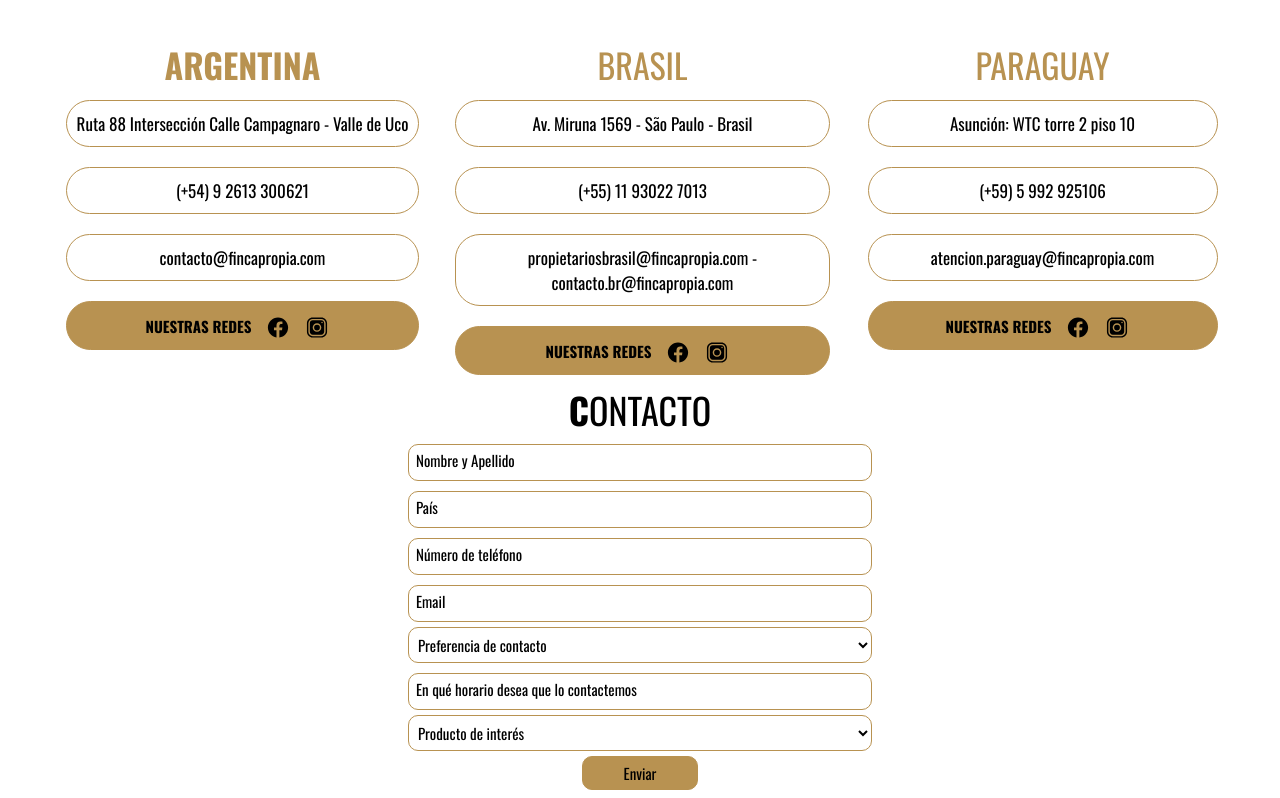
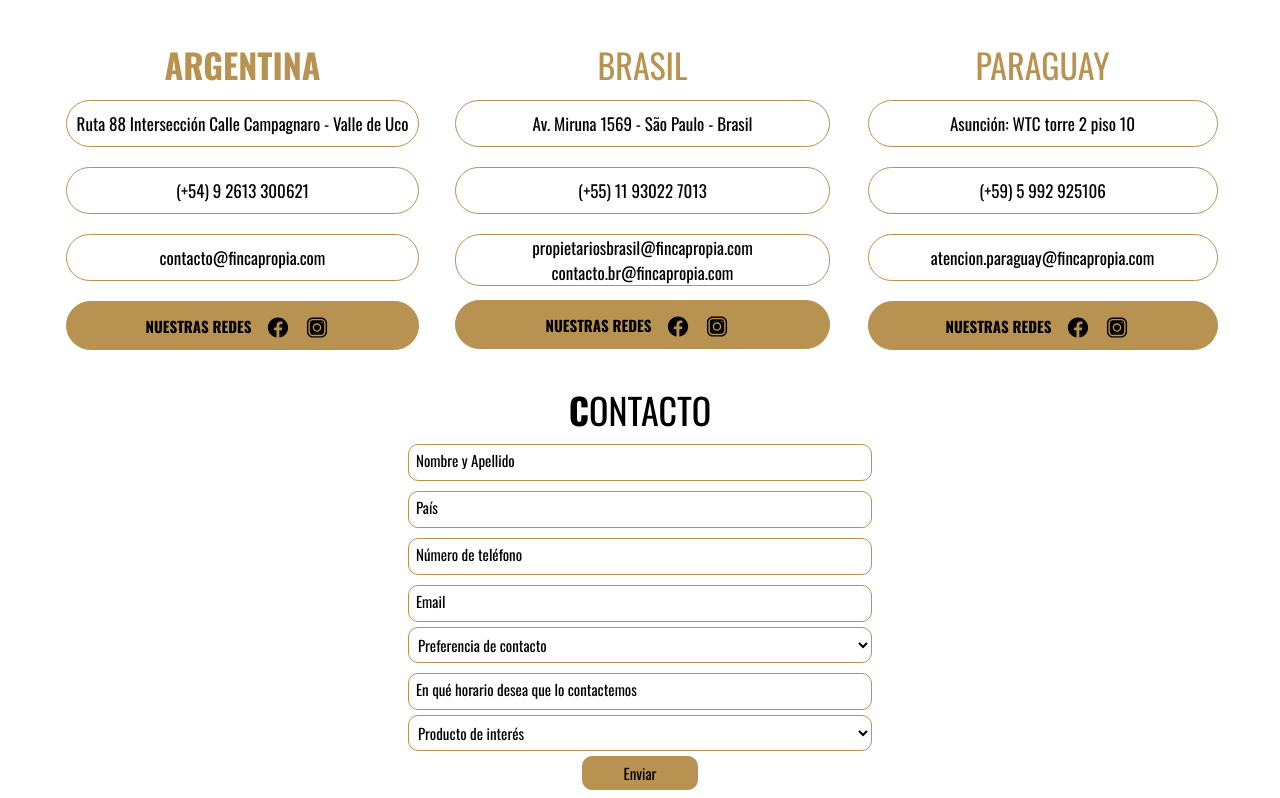
Before and after one commit to faucesmou/Finca-SinglePage, a React (Create React App) app: page / in a window 1280 px wide. Shown: the part 3171-3969 px from the top of the page. Built offline with nearby package versions, Linux system fonts and the light colour scheme; a web font is replaced by a local one.

Commit message:
Ajustes de botón mail para que cuadre mejor con el resto.

```diff
--- a/src/components/pages/Home.jsx
+++ b/src/components/pages/Home.jsx
@@ -481,7 +481,7 @@ function Home() {
                     </div>
                     <div className="descripcion">
                       <button className="contact-media-button">
-                      propietariosbrasil@fincapropia.com - contacto.br@fincapropia.com
+                      propietariosbrasil@fincapropia.com <br /> contacto.br@fincapropia.com
                       </button>
                     </div>
                     <div className="descripcion">
@@ -648,7 +648,7 @@ function Home() {
                         <span className="phone-number">(+55) 11 93022 7013</span>
                       </button>
 
-                      <button>propietariosbrasil@fincapropia.com - contacto.br@fincapropia.com</button>
+                      <button className="mail-button">propietariosbrasil@fincapropia.com  contacto.br@fincapropia.com</button>
                       <button className="social-media-button">
                         <span className="our-social-networks-text">NUESTRAS REDES</span>
                         <a href="https://www.facebook.com/fincapropia" target="_blank" rel="noreferrer">
--- a/src/styles/Home/home.css
+++ b/src/styles/Home/home.css
@@ -340,6 +340,26 @@
     align-items: center;
     padding: 10px;
     margin-bottom: 20px;
+    width: 100%;
+    border-radius: 25px;
+    font-family: var(--fuente-regular);
+    font-size: 17px;
+    border: 1px solid var(--colorIcons);
+    background-color: white;
+
+    box-shadow: 0 0 0 0 var(--colorIcons); /* Estado inicial */
+    transition: box-shadow 0.5s ease; /*transición suave */
+    &:hover {
+        box-shadow: 0 0 20px 0px rgba(0, 0, 0, 0.283); /* Estado final al hacer hover */
+      }
+}
+
+.Home .products .container-buttons .mail-button  {
+    display: flex;
+    justify-content: center;
+    align-items: center;
+    padding: 0px;
+    margin-bottom: 14px;
     width: 100%;
     border-radius: 25px;
     font-family: var(--fuente-regular);
```
